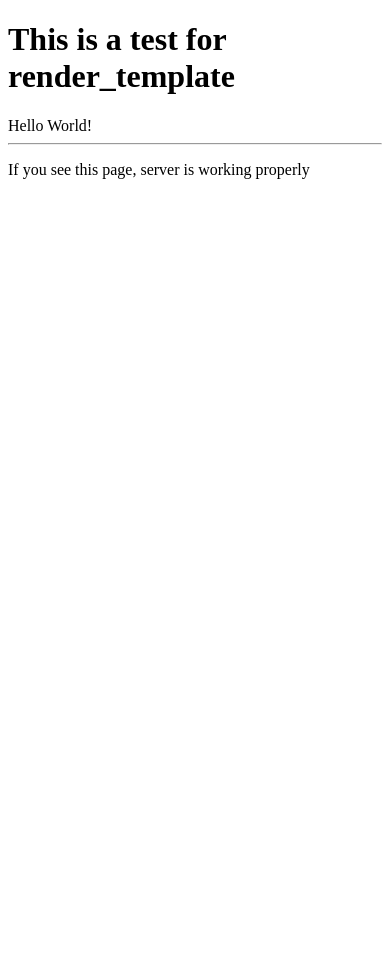
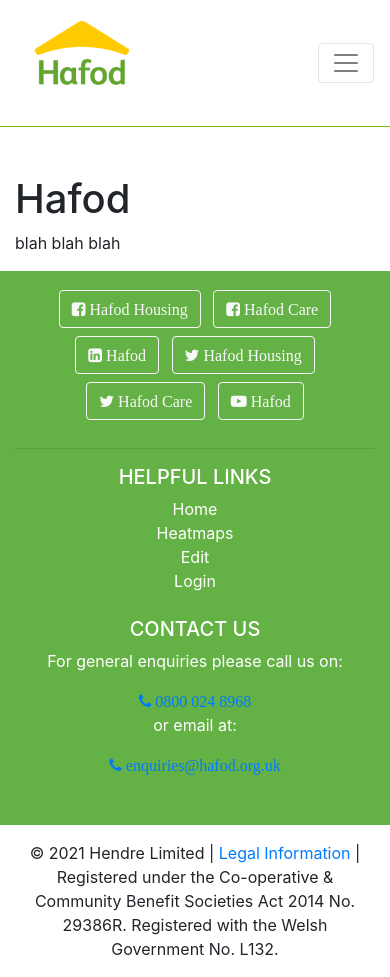
Before and after one commit to AbdulMiah/Hafod-Data, a Flask app: page / in a window 390 px wide. Before the commit the page ends 179 px from the top, so only its background shows below. Run offline with Flask 2, Linux system fonts and the light colour scheme; some libraries are stand-ins or nearby versions.

Commit message:
Created responsive footer with all social links working. Added footer to templates and used jinja to access the footer to the main page

```diff
--- a/server.py
+++ b/server.py
@@ -5,7 +5,7 @@
 
 @app.route("/", methods = ['GET', 'POST'])
 def loadMainPage():
-    return render_template('testMain.html')
+    return render_template('generalLayout.html', title='Hafod')
 
 if __name__ == "__main__":
     app.run(debug=True)
--- /dev/null
+++ b/templates/footer.html
@@ -0,0 +1,79 @@
+<style>
+  .footerClass {
+    bottom: 0;
+    width: 100%;
+    background-color: #64b145;
+    padding-top: 15px;
+  }
+</style>
+
+<footer class="footer mt-auto footerClass">
+  <div class="container-fluid text-center">
+
+    <section class="mb-4">
+      <a class="btn btn-outline-light btn-floating m-1" href="https://www.facebook.com/HafodHousing/" roll="button" target="_blank">
+        <i class="fa fa-facebook-square"> Hafod Housing</i>
+      </a>
+
+      <a class="btn btn-outline-light btn-floating m-1" href="https://www.facebook.com/hafodcares" roll="button" target="_blank">
+        <i class="fa fa-facebook-square"> Hafod Care</i>
+      </a>
+
+      <a class="btn btn-outline-light btn-floating m-1" href="https://www.linkedin.com/company/the-hendre-group" roll="button" target="_blank">
+        <i class="fa fa-linkedin-square"> Hafod</i>
+      </a>
+
+      <a class="btn btn-outline-light btn-floating m-1" href="https://twitter.com/hafodhousing" roll="button" target="_blank">
+        <i class="fa fa-twitter"> Hafod Housing</i>
+      </a>
+
+      <a class="btn btn-outline-light btn-floating m-1" href="https://twitter.com/hafodcare" roll="button" target="_blank">
+        <i class="fa fa-twitter"> Hafod Care</i>
+      </a>
+
+      <a class="btn btn-outline-light btn-floating m-1" href="https://www.youtube.com/channel/UCFzDvQIl71dPaPF2WyM8eMw/featured" roll="button" target="_blank">
+        <i class="fa fa-youtube-play"> Hafod</i>
+      </a>
+    </section><hr>
+
+    <section class="internal-links text-white">
+      <div class="row justify-content-center">
+        <div class="col-lg-3 col-md-6 mb-4 mb-md-0">
+          <b><h5 class="text-uppercase">Helpful Links</h5></b>
+
+          <ul class="list-unstyled mb-0">
+            <li>
+              <a href="/" class="text-white">Home</a>
+            </li>
+            <li>
+              <a href="#" class="text-white">Heatmaps</a>
+            </li>
+            <li>
+              <a href="#" class="text-white">Edit</a>
+            </li>
+            <li>
+              <a href="#" class="text-white">Login</a>
+            </li>
+          </ul>
+        </div>
+
+        <div class="col-lg-3 col-md-6 mb-4 mb-md-0">
+          <h5 class="text-uppercase">Contact Us</h5>
+          <p>For general enquiries please call us on:</p>
+          <a class="contactFooter" href="tel:08000248968">
+            <i class="fa fa-phone"> 0800 024 8968</i>
+          </a>
+          <p>or email at:</p>
+          <a class="contactFooter" href="mailto:enquiries@hafod.org.uk">
+            <i class="fa fa-phone"> enquiries@hafod.org.uk</i>
+          </a>
+        </div>
+      </div>
+    </section><br>
+  </div>
+  <div class="text-center p-3" style="background-color: white; width: 100%; padding: 25px;">
+    © 2021 Hendre Limited | <a href="https://www.hafod.org.uk/legal/" target="_blank">Legal Information</a> |
+    Registered under the Co-operative & Community Benefit Societies Act 2014 No. 29386R. Registered
+    with the Welsh Government No. L132.
+  </div>
+</footer>
--- /dev/null
+++ b/templates/generalLayout.html
@@ -0,0 +1,88 @@
+<!doctype html>
+<html lang="en" class="h-100">
+
+<head>
+  <meta charset="utf-8">
+  <meta name="viewport" content="width=device-width, initial-scale=1">
+  <meta name="description" content="">
+  <meta name="author" content="Mark Otto, Jacob Thornton, and Bootstrap contributors">
+  <meta name="generator" content="Hugo 0.80.0">
+  <title>{{ title }}</title>
+
+  <script src="https://code.jquery.com/jquery-3.3.1.slim.min.js" integrity="sha384-q8i/X+965DzO0rT7abK41JStQIAqVgRVzpbzo5smXKp4YfRvH+8abtTE1Pi6jizo" crossorigin="anonymous"></script>
+  <script src="https://cdnjs.cloudflare.com/ajax/libs/popper.js/1.14.7/umd/popper.min.js" integrity="sha384-UO2eT0CpHqdSJQ6hJty5KVphtPhzWj9WO1clHTMGa3JDZwrnQq4sF86dIHNDz0W1" crossorigin="anonymous"></script>
+  <script src="https://stackpath.bootstrapcdn.com/bootstrap/4.3.1/js/bootstrap.min.js" integrity="sha384-JjSmVgyd0p3pXB1rRibZUAYoIIy6OrQ6VrjIEaFf/nJGzIxFDsf4x0xIM+B07jRM" crossorigin="anonymous"></script>
+  <link rel="canonical" href="https://getbootstrap.com/docs/5.0/examples/sticky-footer-navbar/">
+  <link rel="stylesheet" href="https://stackpath.bootstrapcdn.com/bootstrap/4.5.2/css/bootstrap.min.css" <!-- Bootstrap core CSS -->
+  <link href="/docs/5.0/dist/css/bootstrap.min.css" rel="stylesheet" integrity="sha384-BmbxuPwQa2lc/FVzBcNJ7UAyJxM6wuqIj61tLrc4wSX0szH/Ev+nYRRuWlolflfl" crossorigin="anonymous">
+
+  <!-- Favicons and font awesome -->
+  <link rel="stylesheet" href="https://cdnjs.cloudflare.com/ajax/libs/font-awesome/4.7.0/css/font-awesome.min.css">
+
+  <link rel="apple-touch-icon" href="/docs/5.0/assets/img/favicons/apple-touch-icon.png" sizes="180x180">
+  <link rel="icon" href="/docs/5.0/assets/img/favicons/favicon-32x32.png" sizes="32x32" type="image/png">
+  <link rel="icon" href="/docs/5.0/assets/img/favicons/favicon-16x16.png" sizes="16x16" type="image/png">
+  <link rel="manifest" href="/docs/5.0/assets/img/favicons/manifest.json">
+  <link rel="mask-icon" href="/docs/5.0/assets/img/favicons/safari-pinned-tab.svg" color="#7952b3">
+  <link rel="icon" href="/docs/5.0/assets/img/favicons/favicon.ico">
+  <link rel="stylesheet" href="{{ url_for('static', filename='Styles/navbarStyle.css') }}">
+  <meta name="theme-color" content="#7952b3">
+
+
+
+  <!-- Custom styles for this template -->
+  <link href="sticky-footer-navbar.css" rel="stylesheet">
+</head>
+
+<body class="d-flex flex-column h-100">
+
+  <!-- Fixed navbar -->
+  <nav class="navbar custom-navbar navbar-expand-md navbar-light">
+    <div class="container-fluid">
+      <a class="navbar-brand" href="#">
+        <div>
+          <img style="height:100px;" src="{{ url_for('static', filename='img/Hafod_Logo.png') }}">
+        </div>
+      </a>
+
+      <button class="navbar-toggler" type="button" data-toggle="collapse" data-target="#navbarCollapse" aria-controls="navbarCollapse" aria-expanded="false" aria-label="Toggle navigation">
+	      <span class="navbar-toggler-icon"></span>
+	    </button>
+
+      <div class="my-navbar-coll collapse navbar-collapse" id="navbarCollapse">
+        <ul class="navbar-nav ml-auto mb-2 mb-md-0">
+          <li class="nav-item custom-link">
+            <a class="nav-link active" aria-current="page" href="/">Home</a>
+          </li>
+          <li class="nav-item custom-link">
+            <a class="nav-link" href="#">Heat Maps</a>
+          </li>
+          <li class="nav-item custom-link">
+            <a class="nav-link" href="#">Edit</a>
+          </li>
+          <li class="nav-item custom-link">
+            <a class="nav-link" href="#">Login</a>
+          </li>
+        </ul>
+      </div>
+    </div>
+  </nav>
+
+  <!-- Begin page content -->
+  <main class="flex-shrink-0">
+    <div class="container">
+      <h1 class="mt-5">Hafod</h1>
+      <p> blah blah blah</p>
+    </div>
+  </main>
+
+
+{% include 'footer.html' %}
+
+
+  <!-- <script src="/docs/5.0/dist/js/bootstrap.bundle.min.js" integrity="sha384-b5kHyXgcpbZJO/tY9Ul7kGkf1S0CWuKcCD38l8YkeH8z8QjE0GmW1gYU5S9FOnJ0" crossorigin="anonymous"></script> -->
+
+
+</body>
+
+</html>
--- a/templates/testMain.html
+++ b/templates/testMain.html
@@ -2,11 +2,13 @@
 <html lang="en" dir="ltr">
   <head>
     <meta charset="utf-8">
-    <title>TEST Title</title>
+    <title>{{ title }}</title>
   </head>
   <body>
     <h1>This is a test for render_template</h1>
     <h3<b>Hello World!</b></h3><hr>
-    <p>If you see this page, server is working properly</p>
+    <p>{{ description }}</p>
+
+    {% include 'footer.html' %}
   </body>
 </html>
```
